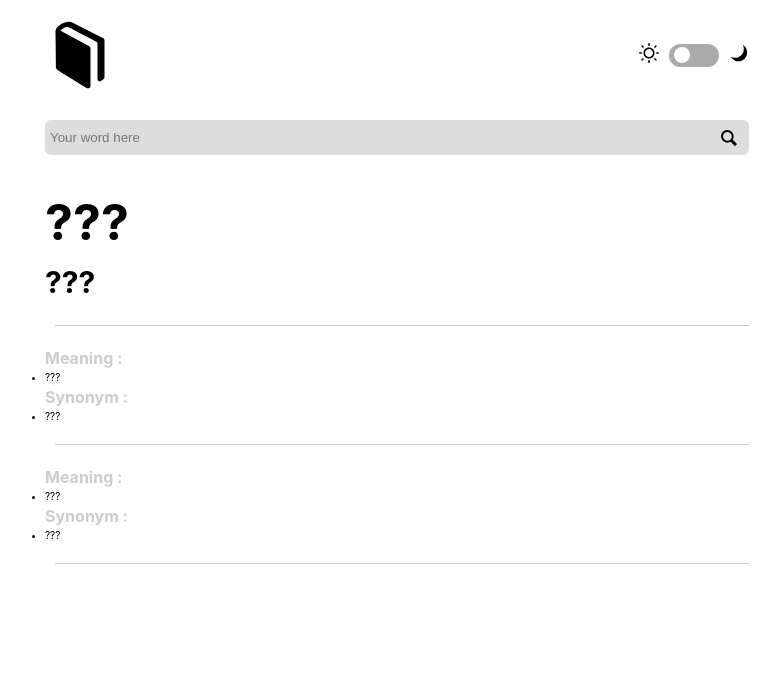
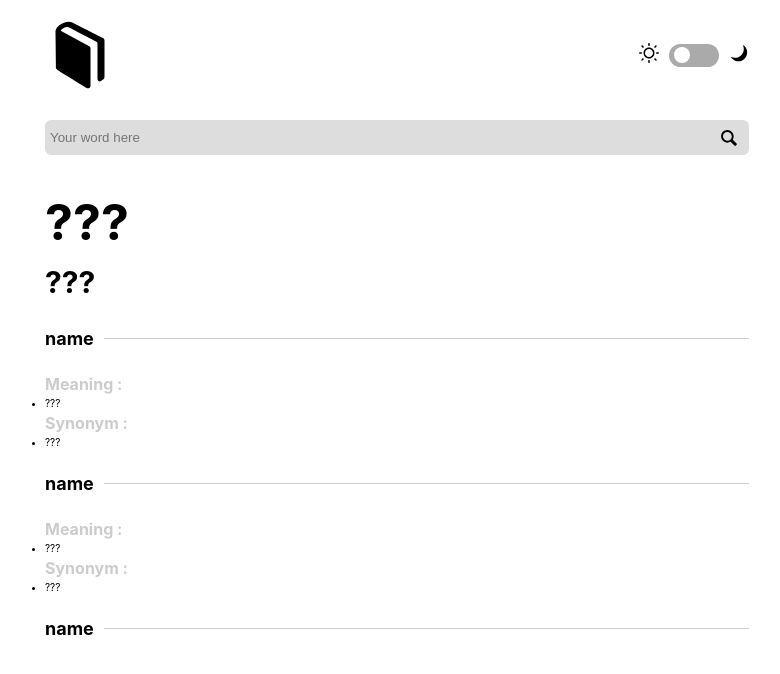
Before and after one commit to AnilC07/dictionarry-app, a React (Create React App) app: page / in a window 1280 px wide. Shown: the top 674 px of the page, without its empty margins (243-1023 px from the left). Built offline with nearby package versions, Linux system fonts and the light colour scheme.

Commit message:
fix warning

```diff
--- a/src/components/SectionSeparator.js
+++ b/src/components/SectionSeparator.js
@@ -7,7 +7,7 @@ import classes from './SectionSeparator.module.css'
 const SectionSeparator = (props) => {
   return (
     <div className={classes.separator}>
-    <h4></h4> <span className={classes.trait}></span>
+    <h4>name</h4> <span className={classes.trait}></span>
     </div>
   )
 }
```
